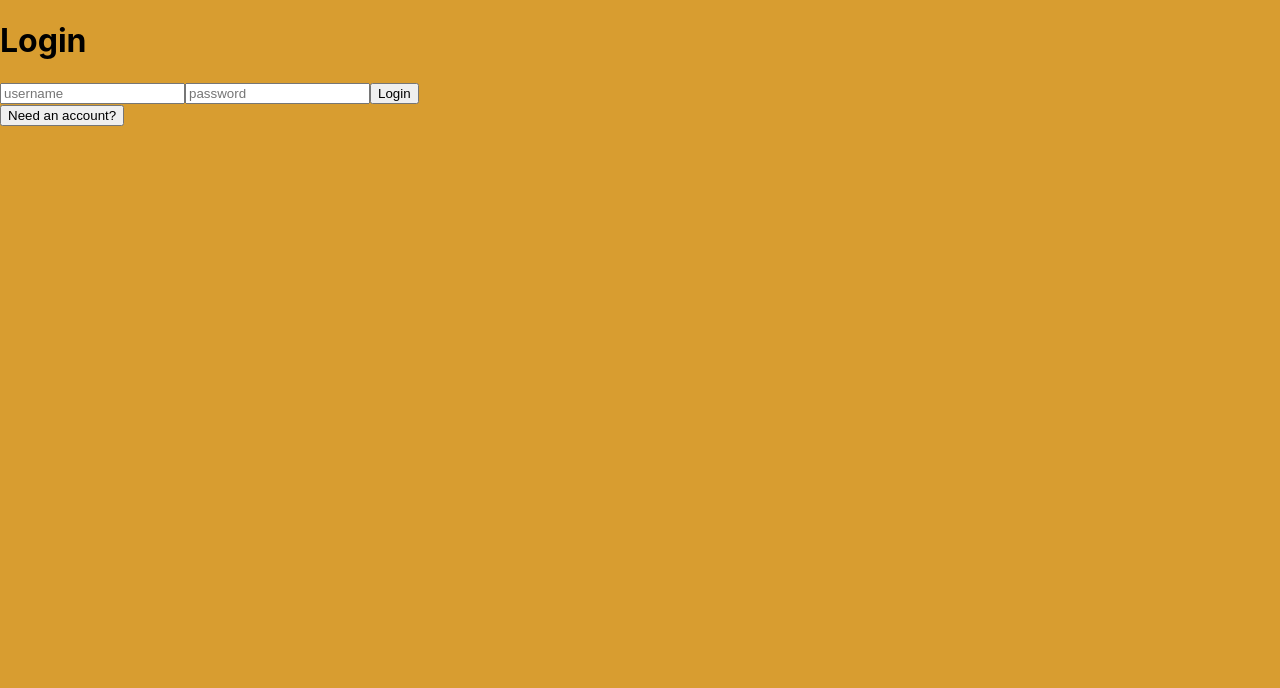
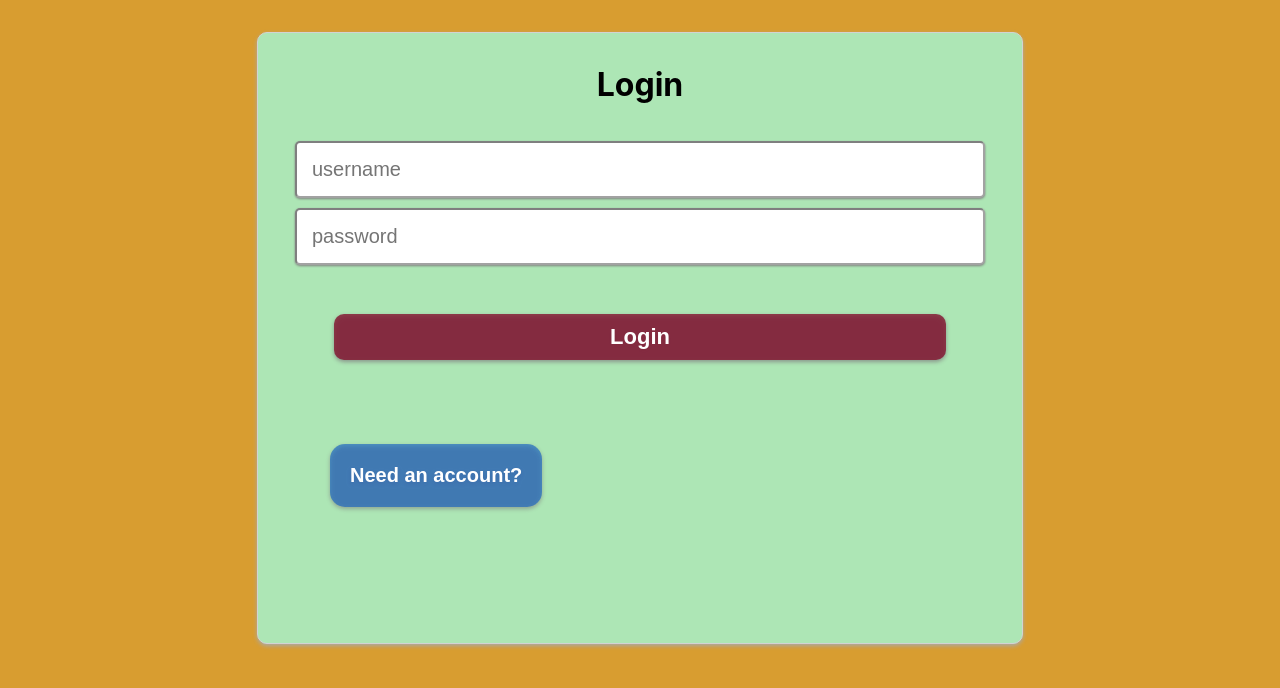
Before and after one commit to bkimmelv2/ManageProject---Front-End, a React (Create React App) app in the folder manage-project-frontend/: page / in a window 1280 px wide. Shown: the top 688 px of the page. Built offline with nearby package versions, Linux system fonts and the light colour scheme.

Commit message:
Styling of user functionality Done

```diff
--- a/manage-project-frontend/src/App.css
+++ b/manage-project-frontend/src/App.css
@@ -187,7 +187,73 @@
   font-weight:600;
 }
 
+.logoutBtn:hover {
+  filter: drop-shadow(0 2px 2px white);
+}
+
 .Title{
   font-size: 20px;
 
 }
+
+.accountBtn {
+  margin: 2em;
+  padding: 1em;
+  background-color: rgba(20, 97, 197, 0.637);
+  outline: none;
+  border: none;
+  border-radius: 15px;
+  filter: drop-shadow(0 2px 2px grey);
+  color: white;
+  font-weight: 800;
+  font-size: 20px;
+  cursor: pointer;
+}
+
+.submitBtn {
+  margin: 2em;
+  padding: 10px;
+  background-color: rgba(131, 16, 45, 0.788);
+  outline: none;
+  border: none;
+  border-radius: 10px;
+  filter: drop-shadow(0 2px 2px grey);
+  color: white;
+  font-weight: 800;
+  font-size: 22px;
+  cursor: pointer;
+}
+.errorMsg {
+  color: darkred;
+}
+
+.appFormDiv {
+  width: 700px;
+  border: 1px solid lightgrey;
+  border-radius: 10px;
+  padding: 2em 2em 6em 2em;
+  margin: 2em auto;
+  background-color:rgb(173, 230, 181);
+  filter: drop-shadow(0 2px 2px darkgrey);
+}
+
+.inputForm {
+  display: flex;
+  flex-direction: column;
+}
+
+.formTitle {
+  margin: 0 auto 1em auto;
+  text-align: center;
+}
+
+.textInput {
+  padding: .75em;
+  font-size: 1.25em;
+  margin: .25em;
+  border-radius: .25em;
+  border-color: rgba(70, 70, 70, .5);
+  outline: none;
+  filter: drop-shadow(0 1px 1px grey);
+  color: darkgrey;
+}
```
